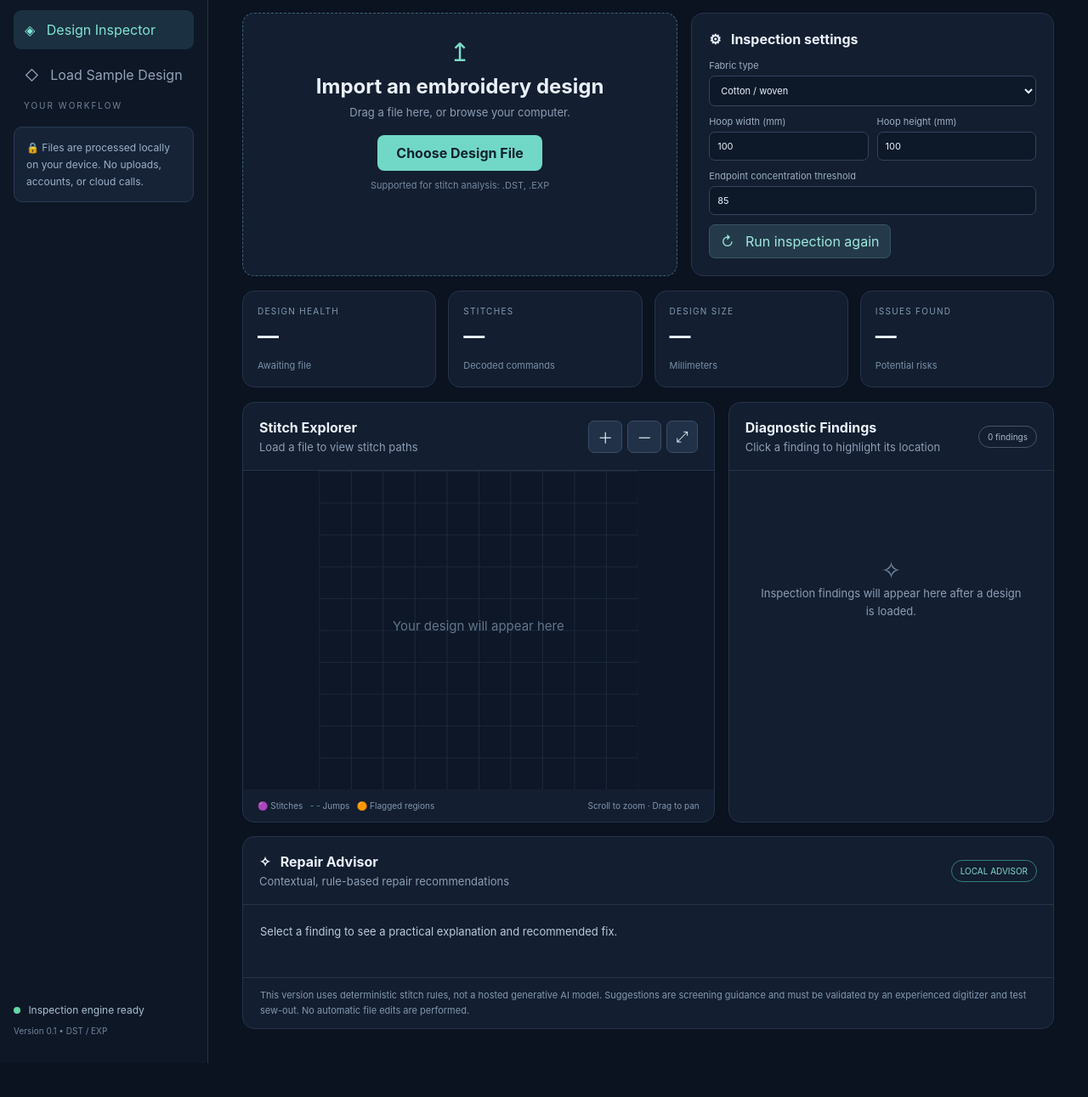
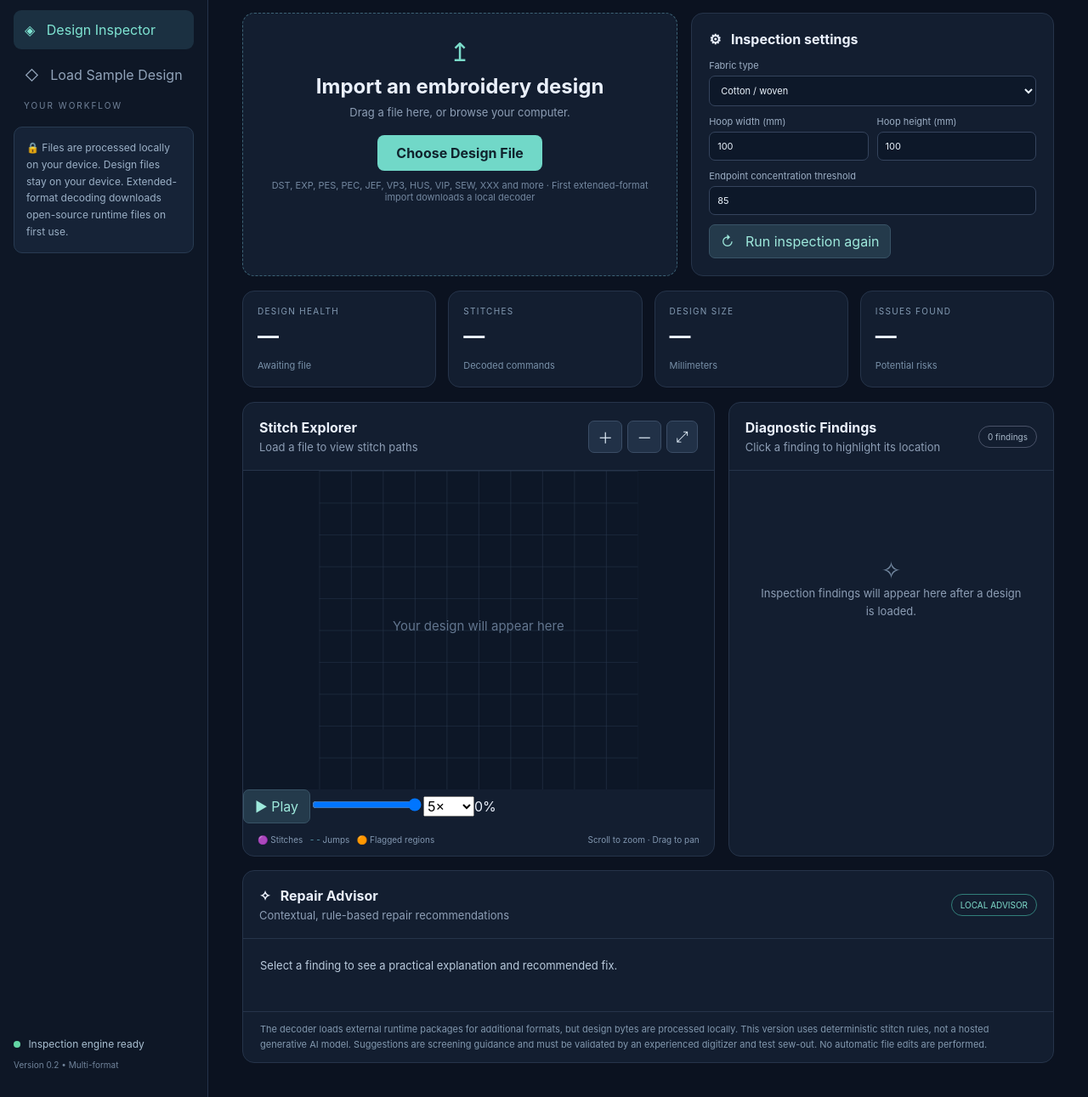
Before and after one commit to Thathockeynut98/StitchWise, a website: page index.html in a window 1280 px wide. Shown: the part 138-1429 px from the top of the page at 85% size. Before the commit the page ends 1389 px from the top, so only its background shows below. Drawn offline with Linux system fonts and the light colour scheme.

Commit message:
Expose mainstream embroidery imports and stitch simulator UI

```diff
--- a/index.html
+++ b/index.html
@@ -1,9 +1,9 @@
 <!doctype html><html lang="en"><head><meta charset="utf-8"><meta name="viewport" content="width=device-width, initial-scale=1"><title>StitchWise AI — Design Intelligence Studio</title><link rel="stylesheet" href="styles.css"></head><body>
-<div class="app"><aside class="sidebar"><div class="brand"><div class="logo">✳</div><div><strong>StitchWise <span>AI</span></strong><small>DESIGN INTELLIGENCE</small></div></div><div class="navlabel">WORKSPACE</div><button class="nav active">◈ &nbsp; Design Inspector</button><button class="nav" id="sampleBtn">◇ &nbsp; Load Sample Design</button><div class="navlabel">YOUR WORKFLOW</div><div class="sideinfo">🔒 Files are processed locally on your device. No uploads, accounts, or cloud calls.</div><div class="sidebarbottom"><span class="online"></span> Inspection engine ready<br><small>Version 0.1 • DST / EXP</small></div></aside>
+<div class="app"><aside class="sidebar"><div class="brand"><div class="logo">✳</div><div><strong>StitchWise <span>AI</span></strong><small>DESIGN INTELLIGENCE</small></div></div><div class="navlabel">WORKSPACE</div><button class="nav active">◈ &nbsp; Design Inspector</button><button class="nav" id="sampleBtn">◇ &nbsp; Load Sample Design</button><div class="navlabel">YOUR WORKFLOW</div><div class="sideinfo">🔒 Files are processed locally on your device. Design files stay on your device. Extended-format decoding downloads open-source runtime files on first use.</div><div class="sidebarbottom"><span class="online"></span> Inspection engine ready<br><small>Version 0.2 • Multi-format</small></div></aside>
 <main><header><div><div class="eyebrow">STUDIO / DESIGN INSPECTOR</div><h1>Embroidery, <em>examined.</em></h1><p>See every stitch. Catch problems early. Make smarter repairs.</p></div><div class="version">LOCAL ANALYSIS <span>●</span></div></header>
-<div class="content"><section class="top"><div class="panel import" id="drop"><div class="uploadicon">↥</div><h2>Import an embroidery design</h2><p>Drag a file here, or browse your computer.</p><input type="file" id="file" accept=".dst,.exp" hidden><button class="primary" id="browse">Choose Design File</button><div class="sub">Supported for stitch analysis: .DST, .EXP</div></div><div class="panel config"><div class="paneltitle">⚙ &nbsp; Inspection settings</div><label>Fabric type<select id="fabric"><option value="cotton">Cotton / woven</option><option value="knit">Knit / stretch</option><option value="towel">Terry / towel</option><option value="denim">Denim</option><option value="cap">Cap / structured</option></select></label><div class="two"><label>Hoop width (mm)<input type="number" id="hoopWidth" value="100" min="1"></label><label>Hoop height (mm)<input type="number" id="hoopHeight" value="100" min="1"></label></div><label>Endpoint concentration threshold <input type="number" id="densityThreshold" value="85" min="10" max="1000"></label><button id="rerun" class="secondary">↻ &nbsp; Run inspection again</button></div></section>
+<div class="content"><section class="top"><div class="panel import" id="drop"><div class="uploadicon">↥</div><h2>Import an embroidery design</h2><p>Drag a file here, or browse your computer.</p><input type="file" id="file" accept=".dst,.exp,.pes,.pec,.jef,.vp3,.hus,.vip,.sew,.xxx,.pcs,.pcd,.pcq,.pcm,.shv,.tap,.u01,.tbf,.zhs,.zxy,.10o,.100,.bro,.dat,.dsb,.dsz,.emd,.exy,.fxy,.gt,.inb,.jpx,.ksm,.max,.mit,.new,.sst,.stx,.stc,.stp,.t01,.t09,.txt" hidden><button class="primary" id="browse">Choose Design File</button><div class="sub">DST, EXP, PES, PEC, JEF, VP3, HUS, VIP, SEW, XXX and more · First extended-format import downloads a local decoder<div id="importStatus" class="sub" role="status" aria-live="polite"></div></div></div><div class="panel config"><div class="paneltitle">⚙ &nbsp; Inspection settings</div><label>Fabric type<select id="fabric"><option value="cotton">Cotton / woven</option><option value="knit">Knit / stretch</option><option value="towel">Terry / towel</option><option value="denim">Denim</option><option value="cap">Cap / structured</option></select></label><div class="two"><label>Hoop width (mm)<input type="number" id="hoopWidth" value="100" min="1"></label><label>Hoop height (mm)<input type="number" id="hoopHeight" value="100" min="1"></label></div><label>Endpoint concentration threshold <input type="number" id="densityThreshold" value="85" min="10" max="1000"></label><button id="rerun" class="secondary">↻ &nbsp; Run inspection again</button></div></section>
 <section class="metrics"><div class="metric"><small>DESIGN HEALTH</small><strong id="score">—</strong><span id="healthSub">Awaiting file</span></div><div class="metric"><small>STITCHES</small><strong id="stitches">—</strong><span>Decoded commands</span></div><div class="metric"><small>DESIGN SIZE</small><strong id="dimensions">—</strong><span>Millimeters</span></div><div class="metric"><small>ISSUES FOUND</small><strong id="count">—</strong><span>Potential risks</span></div></section>
-<section class="workspace"><div class="panel viewer"><div class="panelhead"><div><h2>Stitch Explorer</h2><p id="filename">Load a file to view stitch paths</p></div><div class="tools"><button id="zoomIn" title="Zoom in">＋</button><button id="zoomOut" title="Zoom out">－</button><button id="reset" title="Reset view">⤢</button></div></div><div class="canvaswrap" id="canvaswrap"><svg id="canvas" xmlns="http://www.w3.org/2000/svg" viewBox="0 0 100 100" aria-label="Embroidery stitch path preview"><defs><pattern id="grid" width="10" height="10" patternUnits="userSpaceOnUse"><path d="M 10 0 L 0 0 0 10" fill="none" stroke="#26354b" stroke-width=".3"/></pattern></defs><rect x="0" y="0" width="100" height="100" fill="url(#grid)"/><text x="50" y="50" text-anchor="middle" fill="#62758e" font-size="4">Your design will appear here</text></svg></div><div class="viewerfoot"><span>🟣 Stitches &nbsp; <span class="jumpcolor">- -</span> Jumps &nbsp; 🟠 Flagged regions</span><span>Scroll to zoom · Drag to pan</span></div></div>
+<section class="workspace"><div class="panel viewer"><div class="panelhead"><div><h2>Stitch Explorer</h2><p id="filename">Load a file to view stitch paths</p></div><div class="tools"><button id="zoomIn" title="Zoom in">＋</button><button id="zoomOut" title="Zoom out">－</button><button id="reset" title="Reset view">⤢</button></div></div><div class="canvaswrap" id="canvaswrap"><svg id="canvas" xmlns="http://www.w3.org/2000/svg" viewBox="0 0 100 100" aria-label="Embroidery stitch path preview"><defs><pattern id="grid" width="10" height="10" patternUnits="userSpaceOnUse"><path d="M 10 0 L 0 0 0 10" fill="none" stroke="#26354b" stroke-width=".3"/></pattern></defs><rect x="0" y="0" width="100" height="100" fill="url(#grid)"/><text x="50" y="50" text-anchor="middle" fill="#62758e" font-size="4">Your design will appear here</text></svg></div><div class="playback"><button class="secondary" id="play">▶ Play</button><input id="timeline" type="range" min="0" max="100" value="100" aria-label="Stitch playback position"><select id="speed" aria-label="Playback speed"><option value="1">1×</option><option value="5" selected>5×</option><option value="20">20×</option><option value="100">100×</option></select><span id="progress">0%</span></div><div class="viewerfoot"><span>🟣 Stitches &nbsp; <span class="jumpcolor">- -</span> Jumps &nbsp; 🟠 Flagged regions</span><span>Scroll to zoom · Drag to pan</span></div></div>
 <div class="panel findings"><div class="panelhead"><div><h2>Diagnostic Findings</h2><p>Click a finding to highlight its location</p></div><span class="pill" id="findingPill">0 findings</span></div><div id="findings" class="findingslist"><div class="empty">✧<p>Inspection findings will appear here after a design is loaded.</p></div></div></div></section>
-<section class="panel advisor"><div class="panelhead"><div><h2>✧ &nbsp; Repair Advisor</h2><p>Contextual, rule-based repair recommendations</p></div><span class="pill teal">LOCAL ADVISOR</span></div><div id="advice">Select a finding to see a practical explanation and recommended fix.</div><div class="notice">This version uses deterministic stitch rules, not a hosted generative AI model. Suggestions are screening guidance and must be validated by an experienced digitizer and test sew-out. No automatic file edits are performed.</div></section>
+<section class="panel advisor"><div class="panelhead"><div><h2>✧ &nbsp; Repair Advisor</h2><p>Contextual, rule-based repair recommendations</p></div><span class="pill teal">LOCAL ADVISOR</span></div><div id="advice">Select a finding to see a practical explanation and recommended fix.</div><div class="notice">The decoder loads external runtime packages for additional formats, but design bytes are processed locally. This version uses deterministic stitch rules, not a hosted generative AI model. Suggestions are screening guidance and must be validated by an experienced digitizer and test sew-out. No automatic file edits are performed.</div></section>
 </div></main></div><script type="module" src="app.js"></script></body></html>
```
